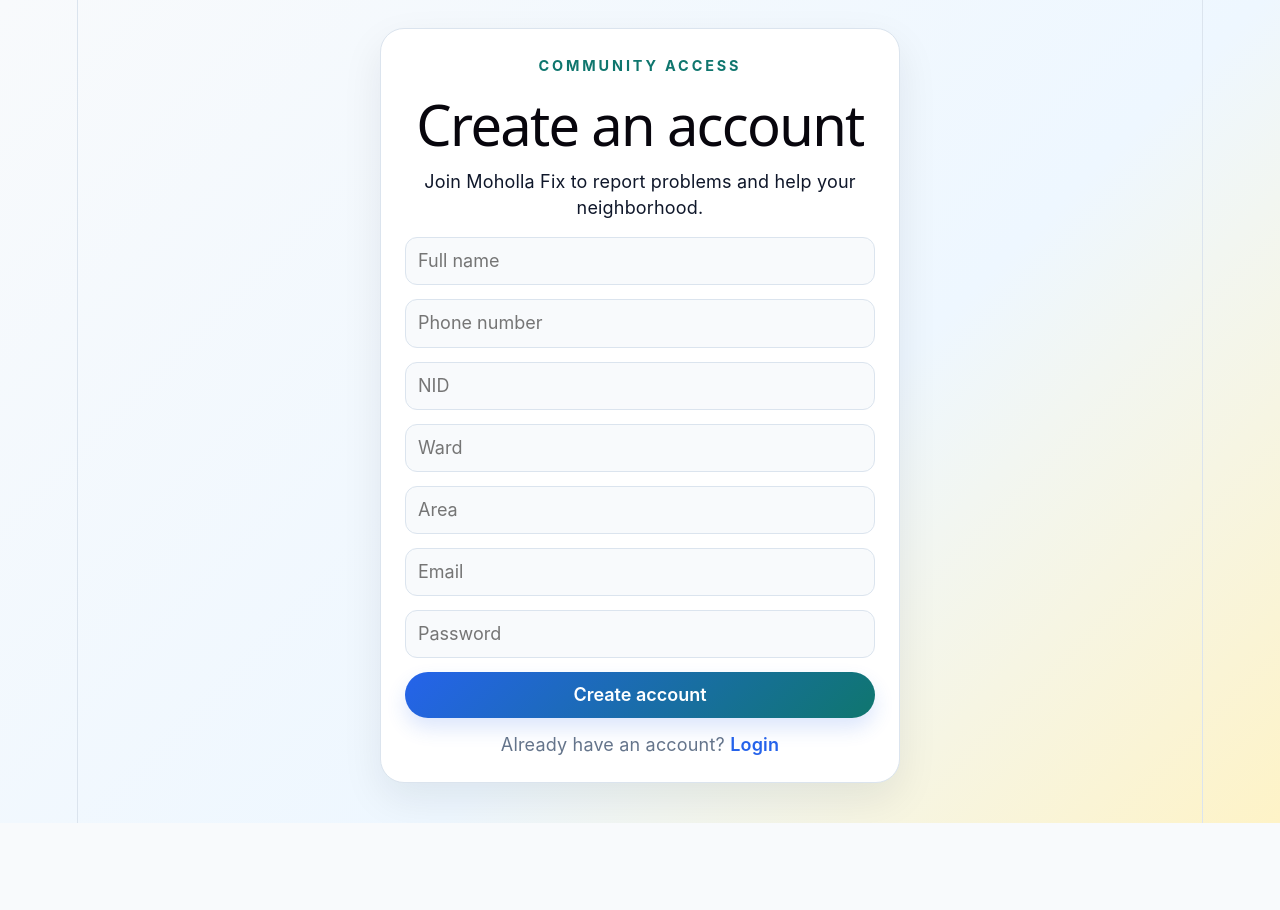
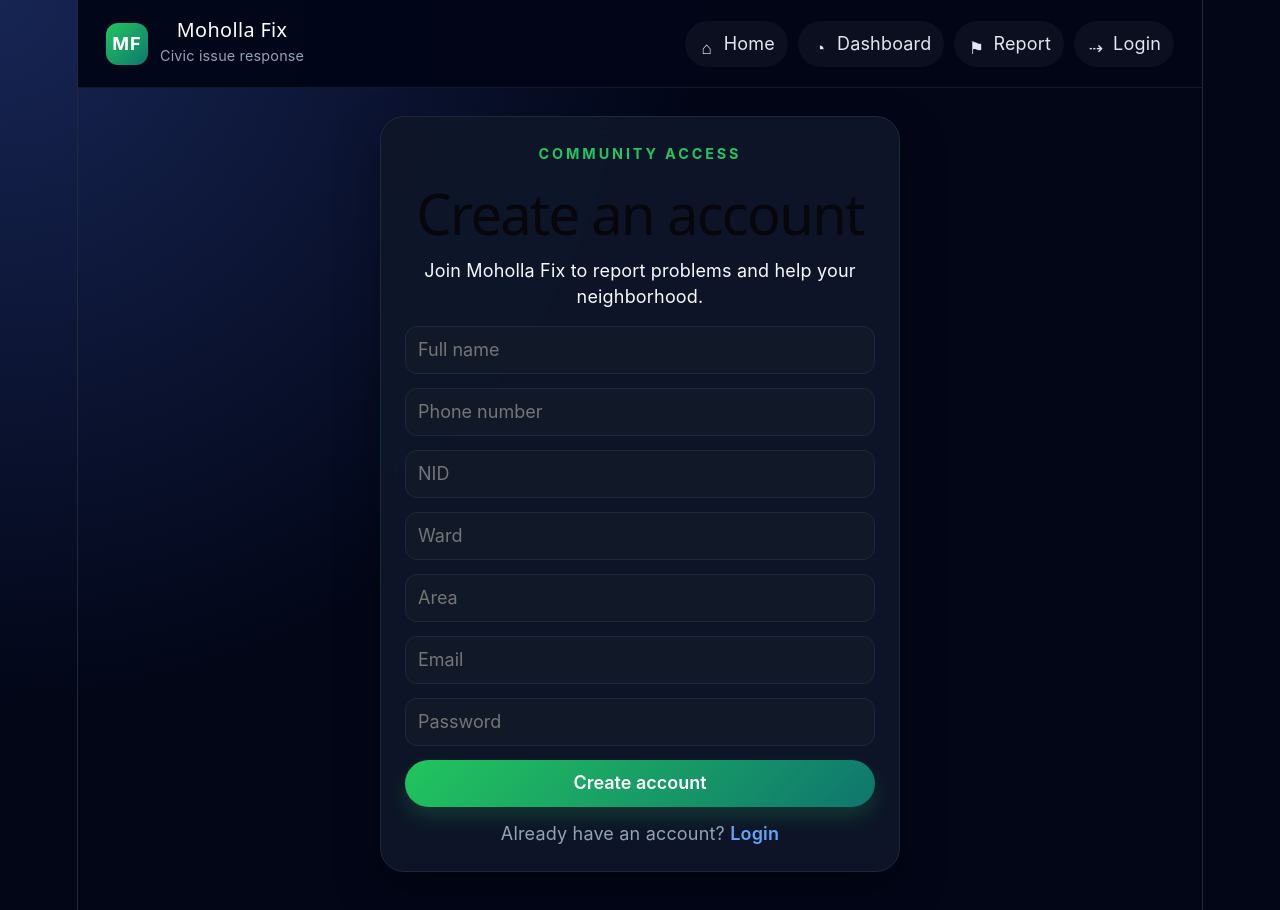
Before and after one commit to ShariarAlKabir/swojon_hara_hackathon, a React app in the folder frontend/: page /signup in a window 1280 px wide. Before the commit the page ends 823 px from the top, so only its background shows below. Built offline with nearby package versions, Linux system fonts and the light colour scheme; the HTML template or start-up script is replaced by a standard one.

Commit message:
updated ui, report page fixed

```diff
--- a/frontend/src/components/Header.jsx
+++ b/frontend/src/components/Header.jsx
@@ -1,33 +1,70 @@
-import { Link, useNavigate } from "react-router-dom";
+import { useState } from "react";
+import { Link, useNavigate, useLocation } from "react-router-dom";
 
 export default function Header() {
   const navigate = useNavigate();
-  const user = JSON.parse(localStorage.getItem("moholla_user") || "null");
+  const location = useLocation();
+  const [menuOpen, setMenuOpen] = useState(false);
+  const rawUser = localStorage.getItem("moholla_user");
+  const user = rawUser ? JSON.parse(rawUser) : null;
 
   function handleLogout() {
     localStorage.removeItem("moholla_user");
     localStorage.removeItem("moholla_token");
+    setMenuOpen(false);
     navigate("/login");
   }
 
+  const navItems = [
+    { to: "/", label: "Home", icon: "⌂" },
+    { to: "/dashboard", label: "Dashboard", icon: "◔" },
+    { to: "/report/new", label: "Report", icon: "⚑" },
+  ];
+
   return (
     <header className="header">
-      <h2>Moholla Fix</h2>
-      <div style={{ display: "flex", gap: "10px", alignItems: "center" }}>
-        <Link to="/dashboard">
-          <button className="secondary">Ward Dashboard</button>
-        </Link>
-        <Link to="/report/new">
-          <button>+ New Report</button>
-        </Link>
+      <Link to="/" className="brand-block">
+        <div className="brand-mark">MF</div>
+        <div>
+          <h2>Moholla Fix</h2>
+          <p>Civic issue response</p>
+        </div>
+      </Link>
+
+      <nav className="header-nav" aria-label="Primary navigation">
+        {navItems.map((item) => {
+          const active = location.pathname === item.to;
+          return (
+            <Link key={item.to} to={item.to} className={`nav-pill ${active ? "active" : ""}`}>
+              <span className="nav-icon">{item.icon}</span>
+              <span>{item.label}</span>
+            </Link>
+          );
+        })}
+
         {user ? (
-          <button className="secondary" onClick={handleLogout}>Logout</button>
+          <div className="profile-menu">
+            <button className="nav-pill secondary profile-toggle" onClick={() => setMenuOpen((prev) => !prev)}>
+              <span className="nav-icon">◉</span>
+              <span>{user.email || "Account"}</span>
+            </button>
+            {menuOpen && (
+              <div className="profile-dropdown">
+                <div className="profile-info">
+                  <strong>{user.full_name || "Signed in"}</strong>
+                  <span>{user.email}</span>
+                </div>
+                <button onClick={handleLogout}>Logout</button>
+              </div>
+            )}
+          </div>
         ) : (
-          <Link to="/login">
-            <button className="secondary">Login</button>
+          <Link to="/login" className={`nav-pill ${location.pathname === "/login" ? "active" : ""}`}>
+            <span className="nav-icon">⇢</span>
+            <span>Login</span>
           </Link>
         )}
-      </div>
+      </nav>
     </header>
   );
 }
--- a/frontend/src/pages/AuthPage.jsx
+++ b/frontend/src/pages/AuthPage.jsx
@@ -1,6 +1,7 @@
 import { useEffect, useState } from "react";
 import { Link, useNavigate } from "react-router-dom";
 import api from "../api/api";
+import Header from "../components/Header";
 
 export default function AuthPage({ mode = "login" }) {
   const navigate = useNavigate();
@@ -65,6 +66,8 @@
   }
 
   return (
+    <div>
+      <Header />
       <div className="container auth-page">
         <div className="card auth-card">
           <div className="auth-header">
@@ -158,5 +161,6 @@
           </div>
         </div>
       </div>
+    </div>
   );
 }
--- a/frontend/src/pages/CreateReport.jsx
+++ b/frontend/src/pages/CreateReport.jsx
@@ -1,12 +1,27 @@
+import { useEffect } from "react";
+import { useNavigate } from "react-router-dom";
+import Header from "../components/Header";
 import ReportForm from "../components/ReportForm";
 
 export default function CreateReport() {
+  const navigate = useNavigate();
+
+  useEffect(() => {
+    const user = localStorage.getItem("moholla_user");
+    if (!user) {
+      navigate("/login", { replace: true });
+    }
+  }, [navigate]);
+
   return (
-    <div className="container">
-      <h1 className="hero-title">Submit a report</h1>
-      <p className="hero-copy">Share a photo-backed issue, pin its location, and start building public pressure around it.</p>
-      <div className="card" style={{ marginTop: "20px" }}>
-        <ReportForm />
+    <div>
+      <Header />
+      <div className="container">
+        <h1 className="hero-title">Submit a report</h1>
+        <p className="hero-copy">Share a photo-backed issue, pin its location, and start building public pressure around it.</p>
+        <div className="card" style={{ marginTop: "20px" }}>
+          <ReportForm />
+        </div>
       </div>
     </div>
   );
--- a/frontend/src/styles/app.css
+++ b/frontend/src/styles/app.css
@@ -1,60 +1,158 @@
 :root {
-  color: #0f172a;
-  background: #f8fafc;
+  color: #f8fafc;
+  background: #020617;
   font-family: Inter, system-ui, -apple-system, BlinkMacSystemFont, "Segoe UI", sans-serif;
-  --primary: #0f766e;
-  --primary-strong: #115e59;
-  --accent: #2563eb;
-  --surface: #ffffff;
-  --surface-soft: #f8fafc;
-  --border: #dbe4ee;
-  --muted: #64748b;
-  --shadow: 0 16px 40px rgba(15, 23, 42, 0.08);
+  --primary: #22c55e;
+  --primary-strong: #16a34a;
+  --accent: #60a5fa;
+  --surface: #0f172a;
+  --surface-soft: #111827;
+  --border: #1f2937;
+  --muted: #94a3b8;
+  --shadow: 0 18px 45px rgba(0, 0, 0, 0.35);
 }
 
 * { box-sizing: border-box; }
-body { margin: 0; background: linear-gradient(135deg, #f8fafc 0%, #eef7ff 60%, #fef3c7 100%); color: #0f172a; }
+body { margin: 0; background: radial-gradient(circle at top left, #172554 0%, #020617 45%, #020617 100%); color: #f8fafc; }
 a { text-decoration: none; color: inherit; }
 button, input, select, textarea { font: inherit; }
 
 #root { min-height: 100vh; }
 
 .container {
-  max-width: 1280px;
+  max-width: 1320px;
   margin: 0 auto;
   padding: 28px 24px 40px;
 }
 
 .card {
-  background: var(--surface);
+  background: rgba(15, 23, 42, 0.9);
   border: 1px solid var(--border);
   border-radius: 24px;
   padding: 24px;
   box-shadow: var(--shadow);
+  backdrop-filter: blur(14px);
 }
 
 .header {
   display: flex;
   justify-content: space-between;
   align-items: center;
-  padding: 22px 28px;
-  background: linear-gradient(90deg, #0f172a 0%, #134e4a 100%);
+  padding: 18px 28px;
+  background: rgba(2, 6, 23, 0.96);
   color: white;
   position: sticky;
   top: 0;
   z-index: 10;
+  border-bottom: 1px solid rgba(255,255,255,0.08);
+  gap: 16px;
+}
+.brand-block {
+  display: flex;
+  align-items: center;
+  gap: 12px;
+  color: white;
+}
+.brand-mark {
+  display: grid;
+  place-items: center;
+  width: 42px;
+  height: 42px;
+  border-radius: 12px;
+  background: linear-gradient(135deg, var(--primary), #0f766e);
+  font-weight: 700;
+  letter-spacing: 0.06em;
 }
 .header h2 {
   margin: 0;
   color: white;
-  font-size: 1.4rem;
+  font-size: 1.1rem;
   letter-spacing: 0.02em;
+}
+.brand-block p {
+  margin: 2px 0 0;
+  color: var(--muted);
+  font-size: 0.8rem;
+}
+.header-nav {
+  display: flex;
+  align-items: center;
+  gap: 10px;
+  flex-wrap: wrap;
+}
+.nav-pill {
+  display: inline-flex;
+  align-items: center;
+  gap: 8px;
+  padding: 9px 12px;
+  border-radius: 999px;
+  color: #e2e8f0;
+  background: rgba(255,255,255,0.04);
+  border: 1px solid transparent;
+  transition: all 0.2s ease;
+}
+.nav-pill:hover,
+.nav-pill.active {
+  background: rgba(34, 197, 94, 0.16);
+  border-color: rgba(34, 197, 94, 0.28);
+  color: #f8fafc;
+}
+.nav-pill.secondary {
+  background: #1f2937;
+  border-color: #334155;
+}
+.nav-icon {
+  display: inline-grid;
+  place-items: center;
+  width: 18px;
+  height: 18px;
+  font-size: 0.95rem;
+}
+.profile-menu {
+  position: relative;
+}
+.profile-toggle {
+  max-width: 260px;
+  overflow: hidden;
+  text-overflow: ellipsis;
+  white-space: nowrap;
+}
+.profile-dropdown {
+  position: absolute;
+  right: 0;
+  top: calc(100% + 8px);
+  min-width: 220px;
+  background: #111827;
+  border: 1px solid #334155;
+  border-radius: 14px;
+  padding: 10px;
+  box-shadow: var(--shadow);
+  z-index: 20;
+}
+.profile-info {
+  display: flex;
+  flex-direction: column;
+  gap: 2px;
+  padding: 8px 6px 10px;
+  color: #e2e8f0;
+  border-bottom: 1px solid #1f2937;
+  margin-bottom: 8px;
+}
+.profile-dropdown button {
+  width: 100%;
+  text-align: left;
+  padding: 8px 10px;
+  border: none;
+  border-radius: 10px;
+  background: #1f2937;
+  color: white;
+  cursor: pointer;
 }
 
 .hero-title {
   font-size: clamp(2rem, 3vw, 2.7rem);
   margin: 6px 0 10px;
-  color: #0f172a;
+  color: #f8fafc;
 }
 .hero-copy { color: var(--muted); font-size: 1.03rem; max-width: 720px; margin-bottom: 10px; }
 
@@ -73,25 +171,26 @@
   border-radius: 12px;
   padding: 10px 12px;
   background: var(--surface-soft);
+  color: #f8fafc;
 }
 .toolbar button,
 .card button {
-  background: linear-gradient(135deg, var(--accent) 0%, var(--primary) 100%);
+  background: linear-gradient(135deg, var(--primary) 0%, #0f766e 100%);
   color: white;
   border: none;
   cursor: pointer;
   padding: 10px 14px;
   border-radius: 999px;
   font-weight: 600;
-  box-shadow: 0 10px 20px rgba(37, 99, 235, 0.16);
+  box-shadow: 0 10px 20px rgba(34, 197, 94, 0.2);
   transition: transform 0.2s ease, box-shadow 0.2s ease;
 }
 .toolbar button:hover,
-.card button:hover { transform: translateY(-1px); box-shadow: 0 14px 24px rgba(37, 99, 235, 0.2); }
+.card button:hover { transform: translateY(-1px); box-shadow: 0 14px 24px rgba(34, 197, 94, 0.2); }
 .toolbar button.secondary,
 .card button.secondary {
-  background: #e2e8f0;
-  color: #0f172a;
+  background: #1f2937;
+  color: #f8fafc;
   box-shadow: none;
 }
 
@@ -103,10 +202,10 @@
   border: 1px solid var(--border);
   border-radius: 18px;
   padding: 16px;
-  background: linear-gradient(180deg, white 0%, #f8fafc 100%);
+  background: linear-gradient(180deg, rgba(15,23,42,0.95) 0%, rgba(17,24,39,0.95) 100%);
 }
-.report-card h3 { margin: 0 0 8px; color: #111827; }
-.report-card p { color: #475569; }
+.report-card h3 { margin: 0 0 8px; color: #f8fafc; }
+.report-card p { color: #cbd5e1; }
 .report-chip {
   display: inline-block;
   padding: 5px 10px;
@@ -115,9 +214,9 @@
   font-weight: 700;
   margin-top: 8px;
 }
-.report-chip.reported { background: #fee2e2; color: #b91c1c; }
-.report-chip.in_progress { background: #fef3c7; color: #92400e; }
-.report-chip.fixed { background: #dcfce7; color: #166534; }
+.report-chip.reported { background: rgba(248,113,113,0.18); color: #fecaca; }
+.report-chip.in_progress { background: rgba(250,204,21,0.16); color: #fde68a; }
+.report-chip.fixed { background: rgba(74,222,128,0.16); color: #bbf7d0; }
 
 .map-shell {
   height: 460px;
@@ -130,9 +229,9 @@
 .detail-page { display: grid; gap: 20px; }
 .timeline { display: grid; gap: 10px; margin-top: 10px; }
 .timeline-item {
-  border-left: 3px solid #94a3b8;
+  border-left: 3px solid #64748b;
   padding-left: 12px;
-  background: #f8fafc;
+  background: #111827;
   border-radius: 8px;
   padding-top: 8px;
   padding-bottom: 8px;
@@ -141,12 +240,21 @@
 .form-grid { display: grid; gap: 14px; }
 
 .stats { display: grid; gap: 12px; grid-template-columns: repeat(auto-fit, minmax(180px, 1fr)); }
-.stat-box { background: linear-gradient(135deg, #eff6ff 0%, #f8fafc 100%); padding: 16px; border-radius: 16px; border: 1px solid #dbeafe; }
+.stat-box { background: linear-gradient(135deg, #1e293b 0%, #111827 100%); padding: 16px; border-radius: 16px; border: 1px solid #334155; }
 
 .auth-page { display: flex; justify-content: center; align-items: center; min-height: 90vh; }
 .auth-card { width: min(100%, 520px); }
 .auth-header { margin-bottom: 16px; }
 .auth-eyebrow { text-transform: uppercase; letter-spacing: 0.2em; color: var(--primary); font-weight: 700; font-size: 0.8rem; }
-.auth-message { color: #b45309; background: #fffbeb; border: 1px solid #fde68a; padding: 10px 12px; border-radius: 10px; }
+.auth-message { color: #fef3c7; background: rgba(245,158,11,0.16); border: 1px solid rgba(245,158,11,0.3); padding: 10px 12px; border-radius: 10px; }
 .auth-switch { margin-top: 14px; color: var(--muted); }
 .auth-switch a { color: var(--accent); font-weight: 600; }
+
+.notice-card {
+  background: rgba(34, 197, 94, 0.12);
+  border: 1px solid rgba(34, 197, 94, 0.25);
+  padding: 12px 14px;
+  border-radius: 14px;
+  margin-bottom: 16px;
+  color: #dcfce7;
+}
```
Also changed, not shown: frontend/src/components/ReportForm.jsx (+39 -8 lines), frontend/src/constants/categories.js (added, +60 -0 lines), frontend/src/pages/Home.jsx (+7 -6 lines), frontend/src/pages/ReportDetail.jsx (+21 -2 lines). Lines whose indentation alone changed are shown as unchanged.
